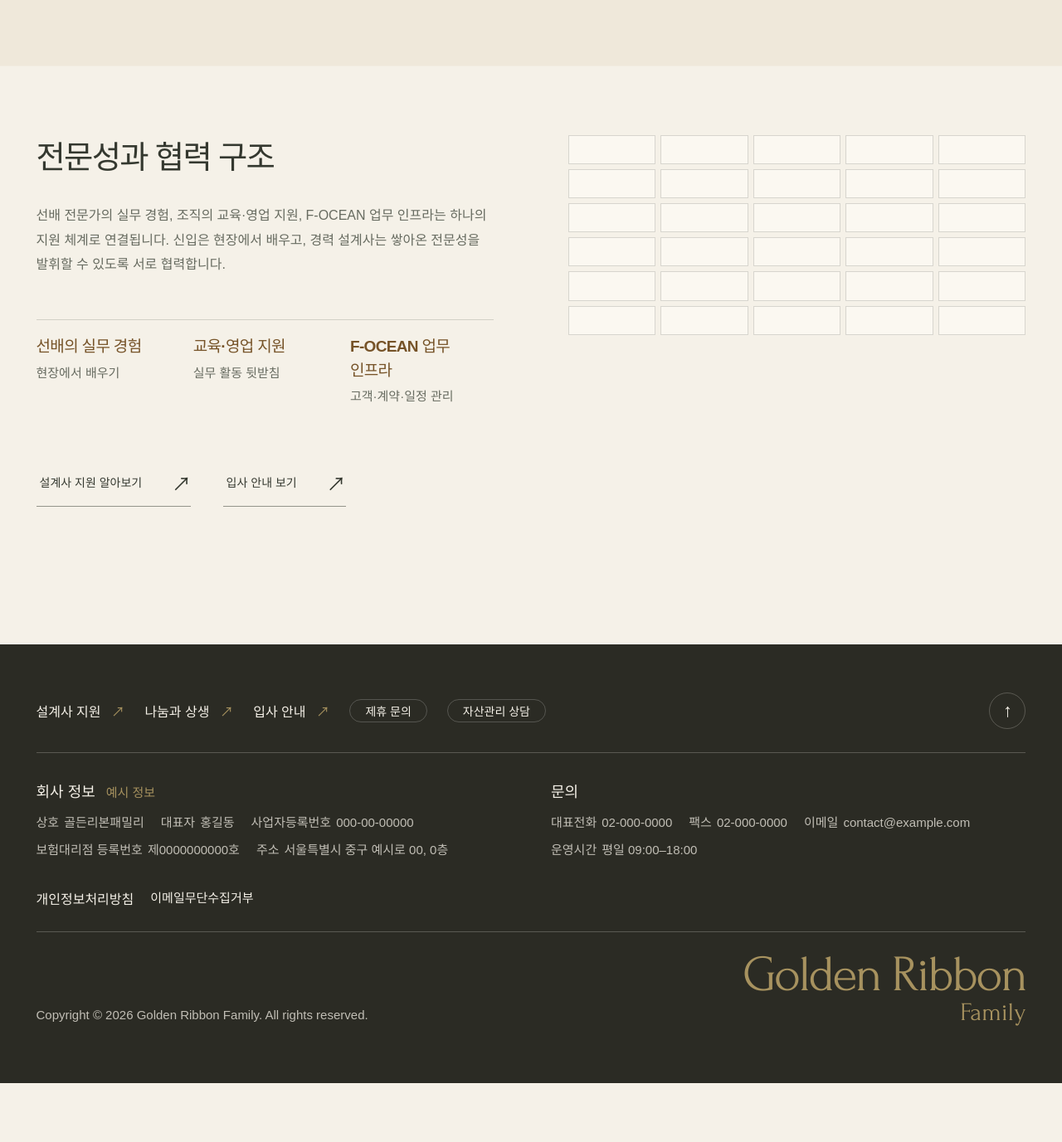
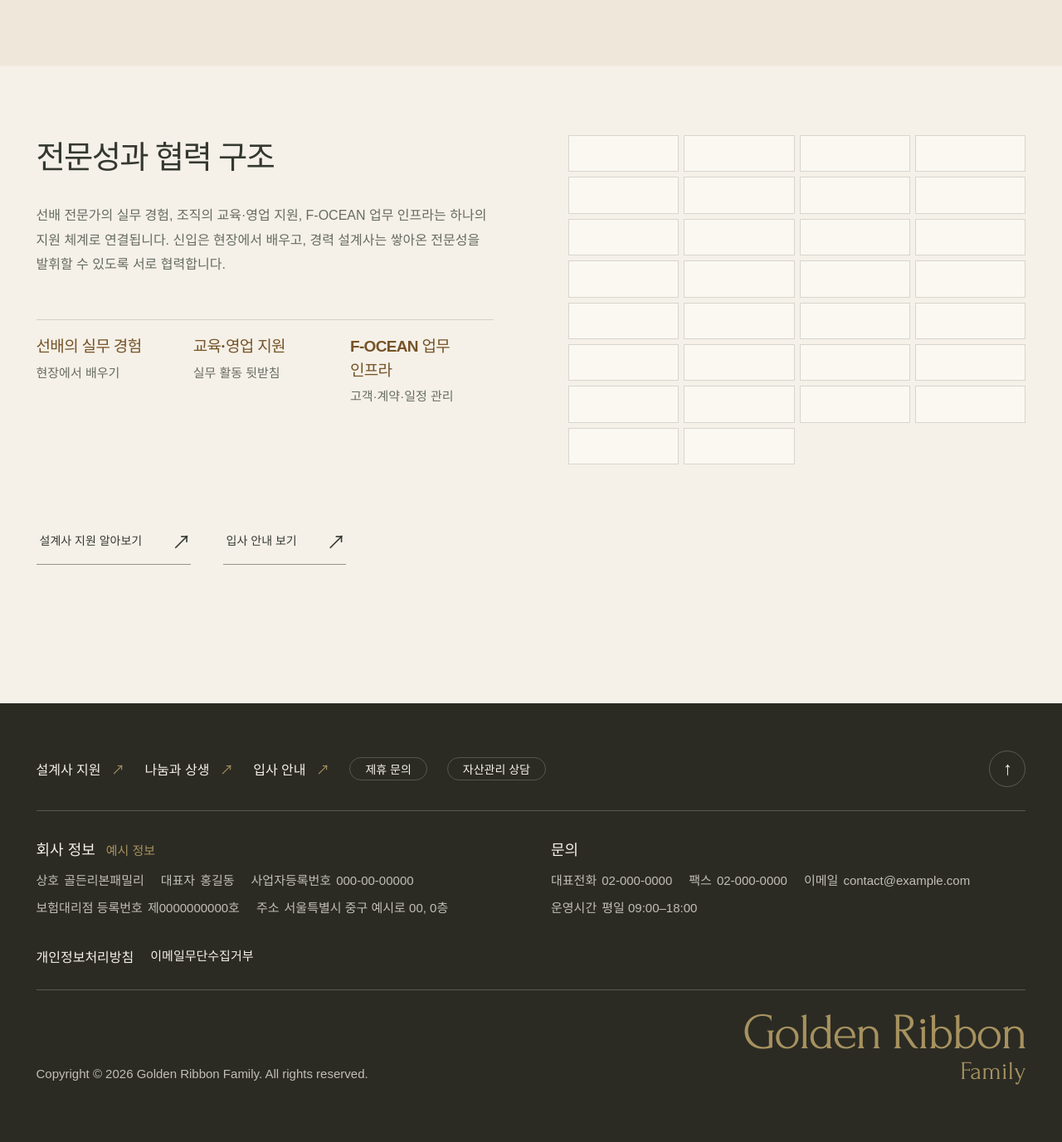
Before and after one commit to seoyoenkk68/grf, a PHP site: page /test-5/about.html in a window 1280 px wide. Shown: the part 1986-3363 px from the top of the page at 83% size. Before the commit the page ends 3292 px from the top, so only its background shows below. Run offline with PHP 8.4, Linux system fonts and the light colour scheme; some web fonts are replaced.

Commit message:
Arrange insurer banners in four desktop columns

```diff
--- a/test-5/about.html
+++ b/test-5/about.html
@@ -17,7 +17,7 @@
       href="https://cdn.jsdelivr.net/gh/orioncactus/pretendard@v1.3.9/dist/web/static/pretendard-dynamic-subset.min.css"
     />
     <link rel="stylesheet" href="common.css" />
-    <link rel="stylesheet" href="sub.css?v=20261124-insurer-banners" />
+    <link rel="stylesheet" href="sub.css?v=20261124-insurer-four-columns" />
     <link rel="stylesheet" href="vendor/lenis/lenis.css" />
     <script src="common.js" defer></script>
     <script src="vendor/lenis/lenis.min.js" defer></script>
--- a/test-5/sub.css
+++ b/test-5/sub.css
@@ -377,7 +377,7 @@
 /* Empty insurer slots within the existing history section. */
 .grf-sub .about-history .about-insurers {
   display: grid;
-  grid-template-columns: repeat(5, minmax(0, 1fr));
+  grid-template-columns: repeat(4, minmax(0, 1fr));
   gap: 6px;
   margin: 0;
   padding: 0;
```
